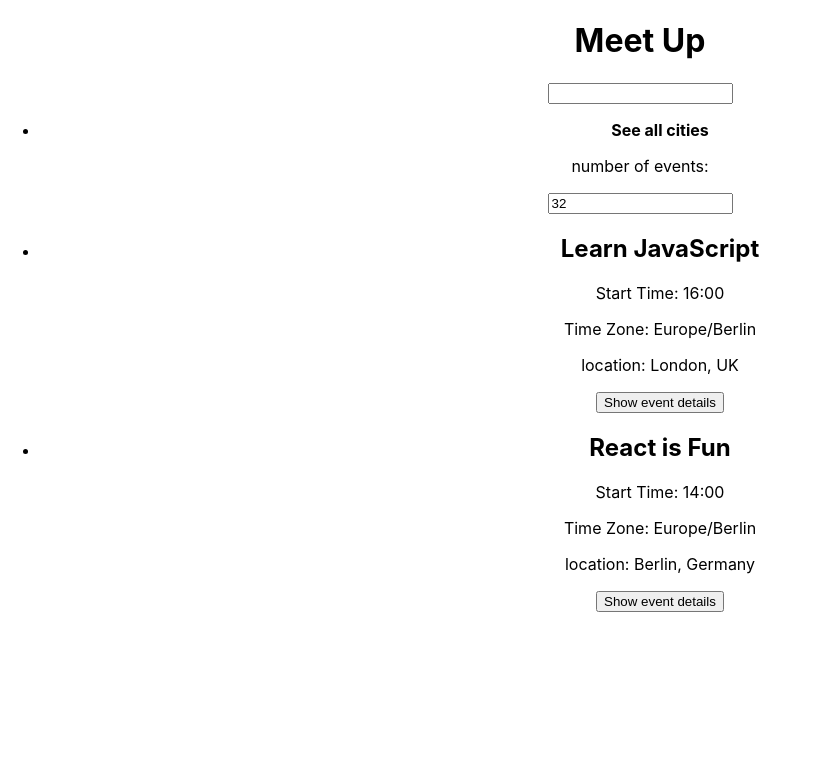
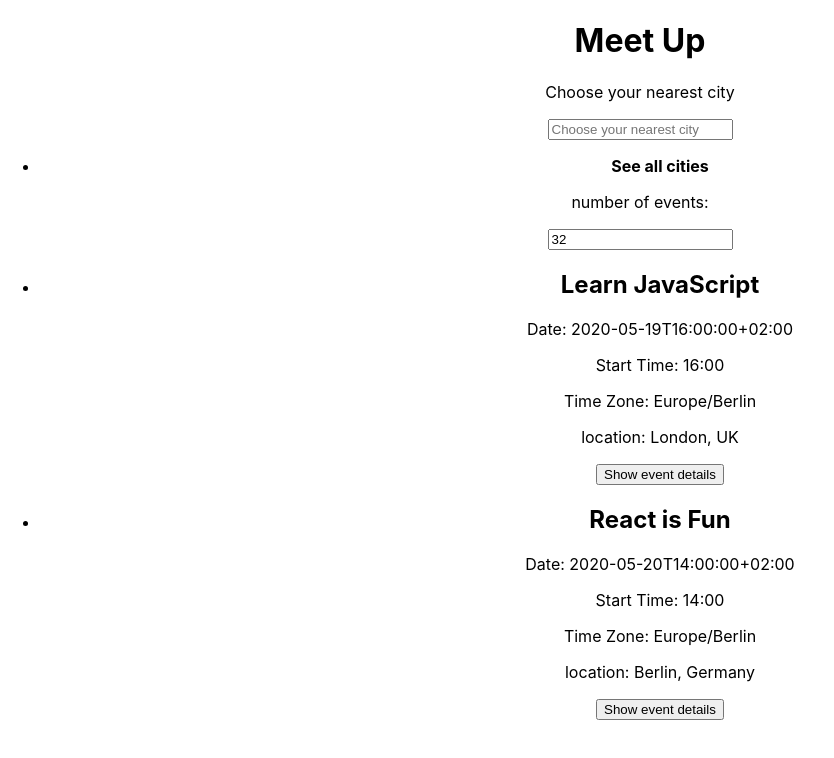
Before and after one commit to RemiGolec/meet, a React (Create React App) app: page / in a window 1280 px wide. Shown: the top 758 px of the page, without its empty margins (0-834 px from the left). Built offline with nearby package versions, Linux system fonts and the light colour scheme; the HTML template or start-up script is replaced by a standard one.

Commit message:
added more tests to Event.test.js test --coverage 100

```diff
--- a/src/CitySearch.js
+++ b/src/CitySearch.js
@@ -22,16 +22,19 @@ class CitySearch extends Component {
         });
     }
     render() {
+        let { showSuggestions, suggestions, query, infoText } = this.state;
         return (
             <div className="CitySearch">
+                <p>Choose your nearest city</p>
                 <input
                     type="text"
                     className="city"
-                    value={this.state.query}
+                    placeholder='Choose your nearest city'
+                    value={query}
                     onChange={this.handleInputChanged}
                 />
                 <ul className="suggestions">
-                    {this.state.suggestions.map((suggestion) => (
+                    {suggestions.map((suggestion) => (
                         <li
                             key={suggestion}
                             onClick={() => this.handleItemClicked(suggestion)}
--- a/src/Event.js
+++ b/src/Event.js
@@ -6,7 +6,7 @@ class Event extends Component {
         collapsed: true
     }
 
-    handleClick = () => {
+    handleDetailsClick = () => {
         this.setState({
             collapsed: !this.state.collapsed
         })
@@ -17,18 +17,20 @@ class Event extends Component {
         const { event } = this.props;
         const { collapsed } = this.state;
 
+        let eventDate = event.start.dateTime;
         let startTime = event.start.dateTime.match(/\d\d:\d\d/);
 
         return (
             <div className="event">
                 <div>
                     <h2 className="summary">{event.summary}</h2>
+                    <p className="event-date">Date: {eventDate}</p>
                     <p className="start-time">Start Time: {startTime}</p>
                     <p className="time-zone">Time Zone: {event.start.timeZone}</p>
                     <p className="location">location: {event.location}</p>
                     <button
                         className="btn-details"
-                        onClick={this.handleClick}>
+                        onClick={this.handleDetailsClick}>
                         {collapsed ? "Show event details" : "Hide event details"}
                     </button>
                 </div>
```
Also changed, not shown: 1 other file (tests, documents, lock files or other folders).
